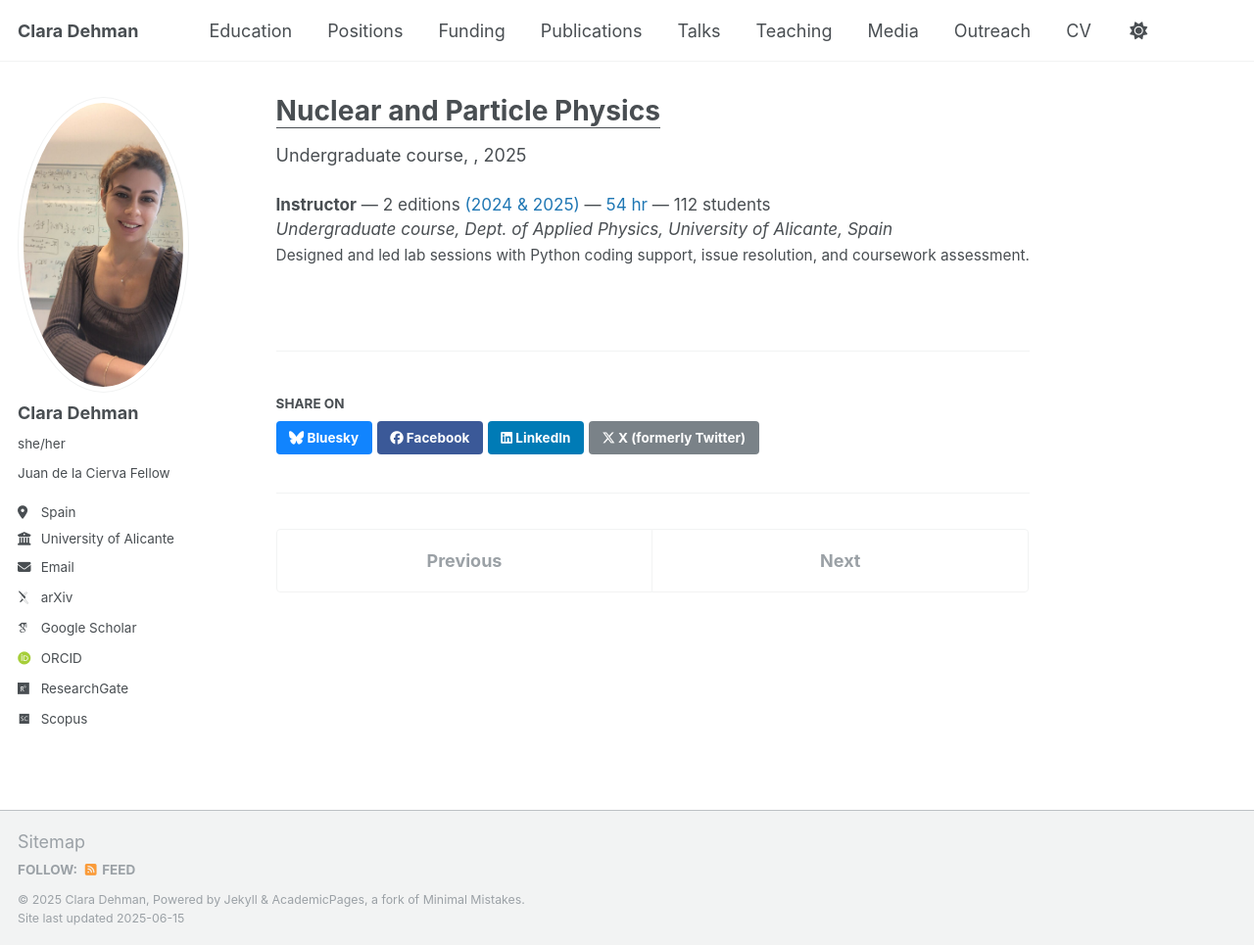
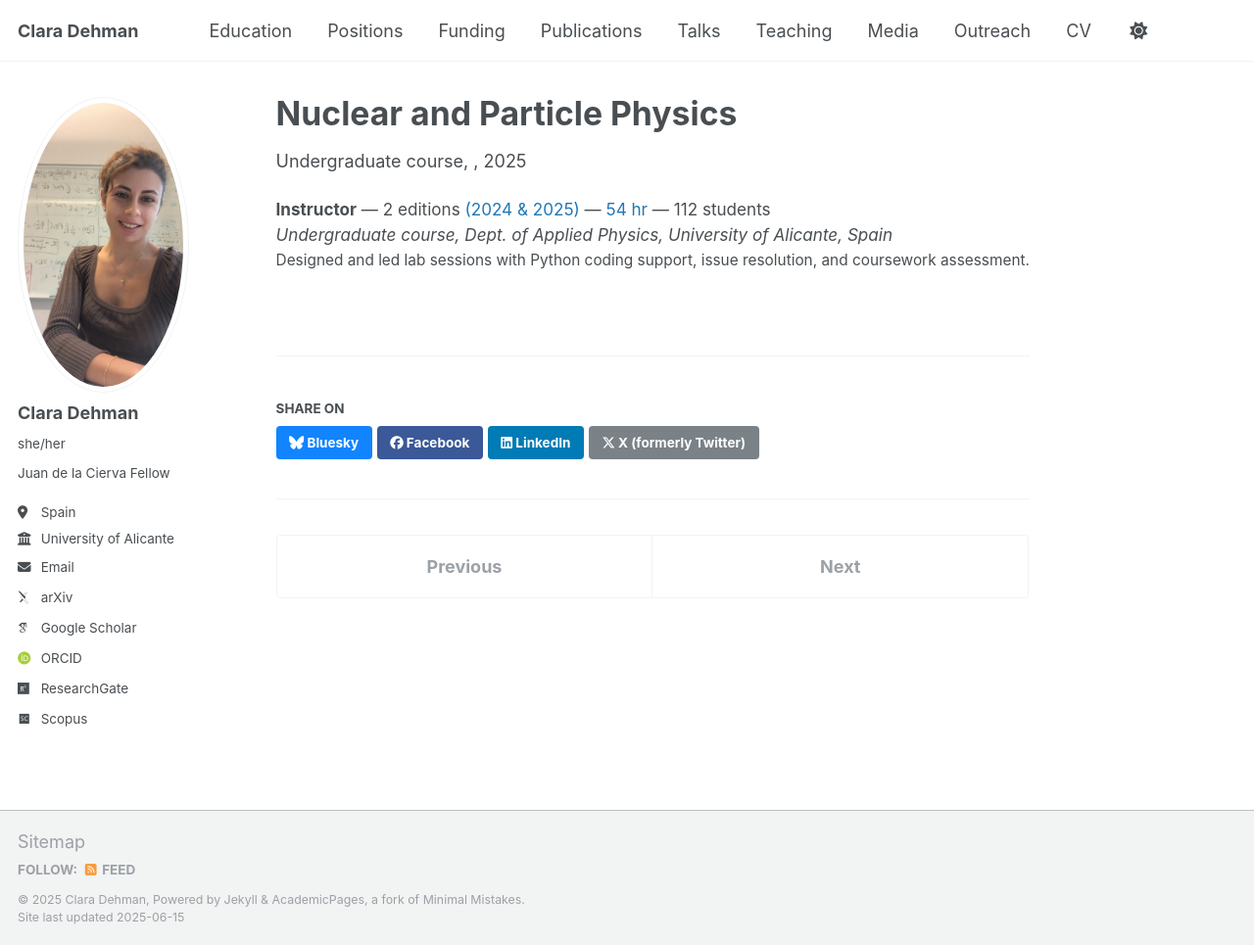
Before and after one commit to ClaraDehman/ClaraDehman.github.io, a Jekyll site: the page built from _teaching/nuclear_teaching.md, in a window 1280 px wide and 965 px high. Shown: the whole window at 98% size. Built offline with Jekyll 4.4.1, drawn with Linux system fonts in a browser that asks for light colours; some web fonts are replaced.

Commit message:
Update nuclear_teaching.md

```diff
--- a/_teaching/nuclear_teaching.md
+++ b/_teaching/nuclear_teaching.md
@@ -1,5 +1,5 @@
 ---
-title: "<u>Nuclear and Particle Physics</u>"
+title: "<span style='font-size:1.20em;'>Nuclear and Particle Physics</span>"
 collection: teaching
 type: "Undergraduate course"
 permalink: /teaching/2024-nuclear-particle
```
